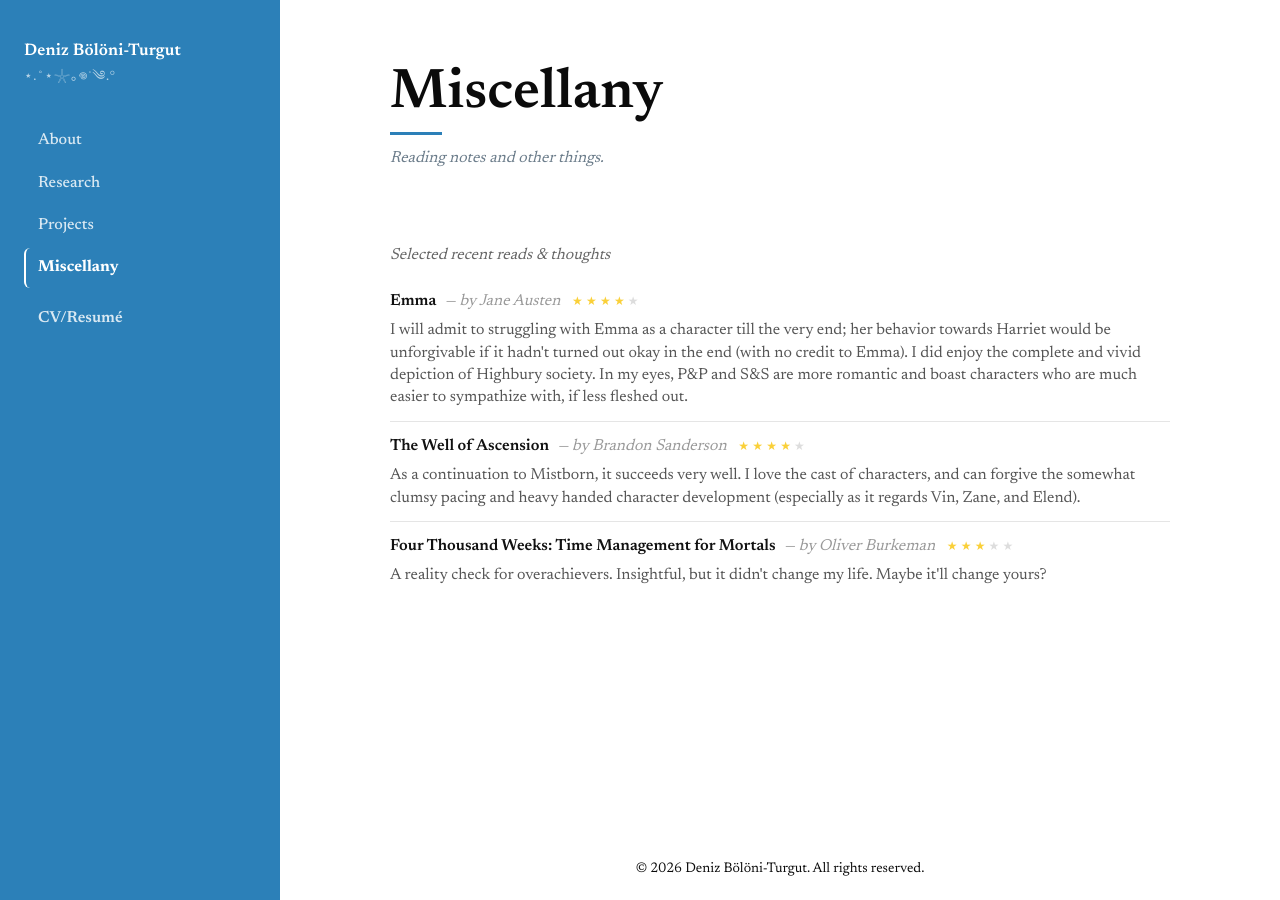
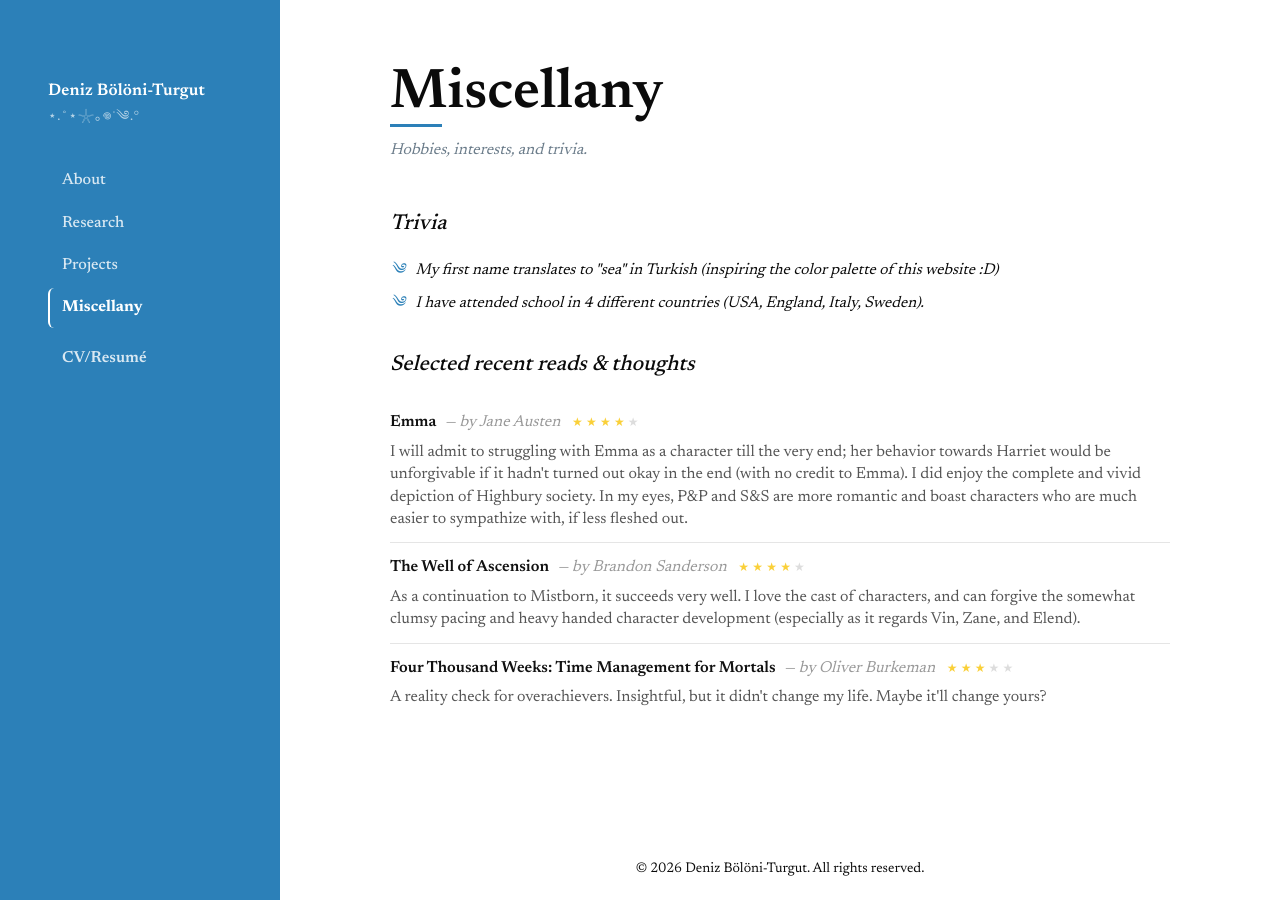
Before and after one commit to denizbt/denizbt.github.io, a Jekyll site: the page built from miscellany.html, in a window 1280 px wide. Built offline with Jekyll 4.4.1, drawn with Linux system fonts in a browser that asks for light colours.

Commit message:
Add content to Miscellany

```diff
--- a/assets/css/layout.css
+++ b/assets/css/layout.css
@@ -4,7 +4,7 @@
   left: 0;
   width: 280px;
   height: 100vh;
-  padding: 2.5rem 1.5rem;
+  padding: 5rem 1.5rem 2.5rem 3rem;
   border-right: none;
   background: var(--main-blue);
   z-index: 1000;
@@ -12,6 +12,8 @@
   flex-direction: column;
   gap: 2rem;
   box-sizing: border-box;
+  align-items: flex-start;
+  text-align: left;
 }
 
 .sidebar-name {
--- a/assets/css/sections.css
+++ b/assets/css/sections.css
@@ -9,7 +9,7 @@
   background-color: transparent;
   border: 0;
   border-radius: 0;
-  padding-top: 1.25rem;
+  padding-top: 0.5rem;
   padding-bottom: 1.5rem;
   box-shadow: none;
 }
@@ -26,7 +26,7 @@
 .page-hero {
   width: var(--home-page-width);
   margin: 0 auto;
-  padding: 0 5% 1.5rem;
+  padding: 0 5% 0.5rem;
   box-sizing: border-box;
 }
 
@@ -36,7 +36,7 @@
   margin: 0;
   display: inline-block;
   position: relative;
-  padding-bottom: 0.6rem;
+  padding-bottom: 0.1rem;
   line-height: 1.1;
   color: var(--color-text);
 }
@@ -56,6 +56,28 @@
   font-style: italic;
   color: #6b7c8a;
   margin: 0.65rem 0 0 0;
+}
+
+.fun-fact {
+  list-style: none;
+  padding: 0;
+  margin: 0 0 2rem 0;
+  font-style: italic;
+  font-size: 0.98rem;
+  color: var(--color-text);
+}
+
+.fun-fact li {
+  padding-left: 1.6rem;
+  position: relative;
+  margin-bottom: 0.5rem;
+}
+
+.fun-fact li::before {
+  content: "༄";
+  position: absolute;
+  left: 0;
+  color: var(--main-blue);
 }
 
 .updates-section {
@@ -446,10 +468,12 @@
   line-height: 1.4;
 }
 
-.books-subtitle {
-  color: #666;
+.misc-subtitle {
+  font-size: 1.35rem;
   font-style: italic;
-  margin: 0 0 0.5rem 0;
+  font-weight: 500;
+  color: var(--color-text);
+  margin: 0 0 1rem 0;
 }
 
 .books-list {
--- a/miscellany.html
+++ b/miscellany.html
@@ -7,12 +7,18 @@ permalink: /miscellany/
 
 <div class="page-hero">
   <h2 class="page-title">Miscellany</h2>
-  <p class="page-subtitle">Reading notes and other things.</p>
+  <p class="page-subtitle">Hobbies, interests, and trivia.</p>
 </div>
 
 <section class="section-container section-panel">
-  <p class="books-subtitle">Selected recent reads &amp; thoughts</p>
+  <p class="misc-subtitle">Trivia</p>
+  <ul class="fun-fact">
+    <li>My first name translates to "sea" in Turkish (inspiring the color palette of this website :D)</li>
+    <li>I have attended school in 4 different countries (USA, England, Italy, Sweden).</li>
+  </ul>
 
+  <!-- Books -->
+  <p class="misc-subtitle">Selected recent reads &amp; thoughts</p>
   <ul class="books-list">
     <li class="book-item">
       <div class="book-title">Emma</div>
```
